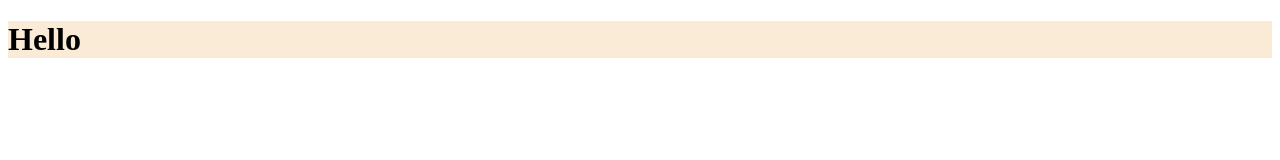
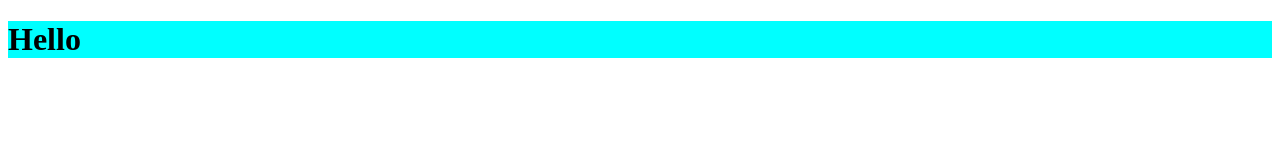
Before and after one commit to Samah1899/new-project, a plain HTML site: page index.html in a window 1280 px wide. Drawn offline with Linux system fonts and the light colour scheme.

Commit message:
add new style for background

```diff
--- a/index.html
+++ b/index.html
@@ -4,9 +4,10 @@
     <meta charset="UTF-8">
     <meta http-equiv="X-UA-Compatible" content="IE=edge">
     <meta name="viewport" content="width=device-width, initial-scale=1.0">
+    <link rel="stylesheet" href="./style.css">
     <title>Document</title>
 </head>
 <body>
-    <h1 style="background-color: antiquewhite;">Hello</h1>
+    <h1>Hello</h1>
 </body>
 </html>
--- a/style.css
+++ b/style.css
@@ -0,0 +1,3 @@
+h1{
+    background-color: aqua;
+}
```
